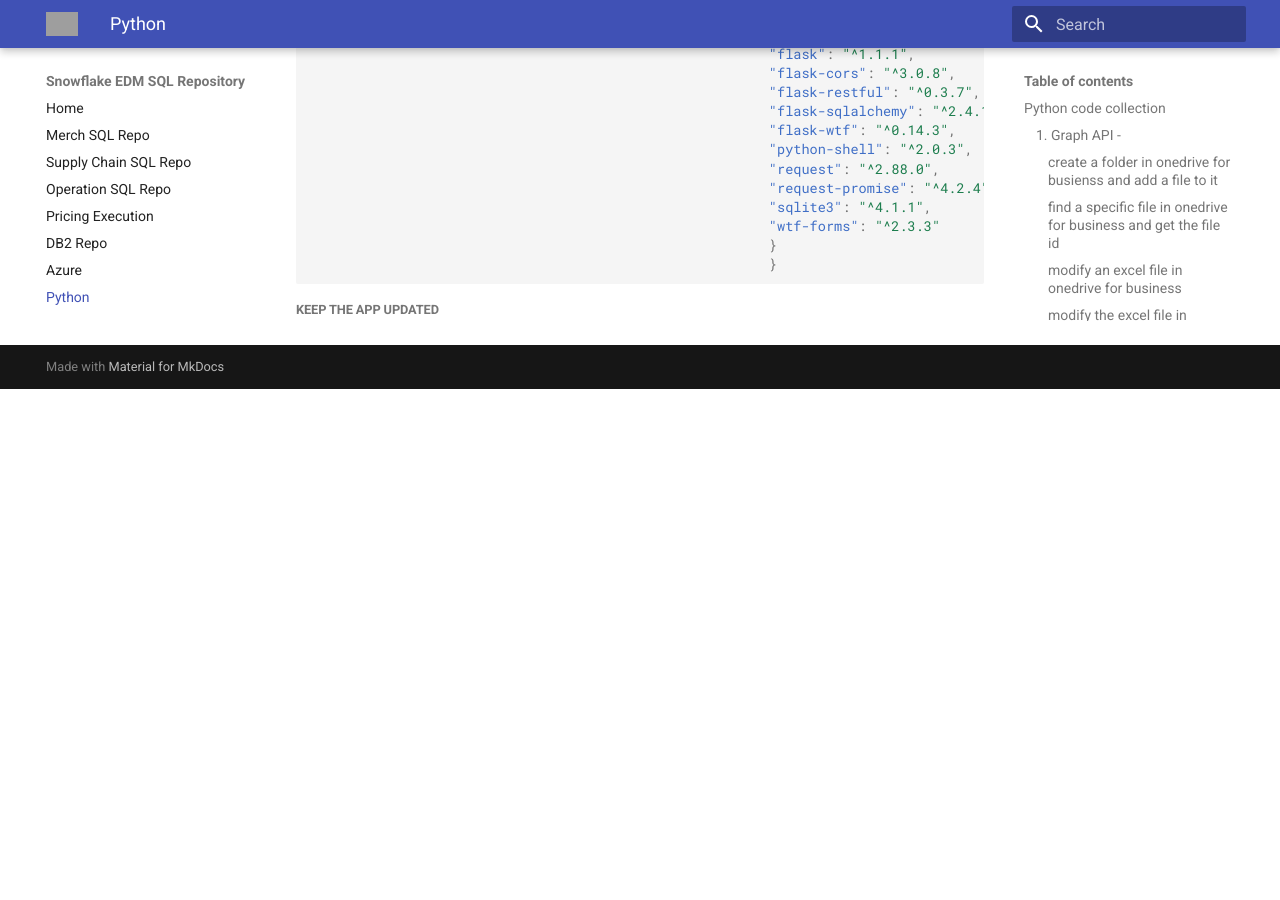
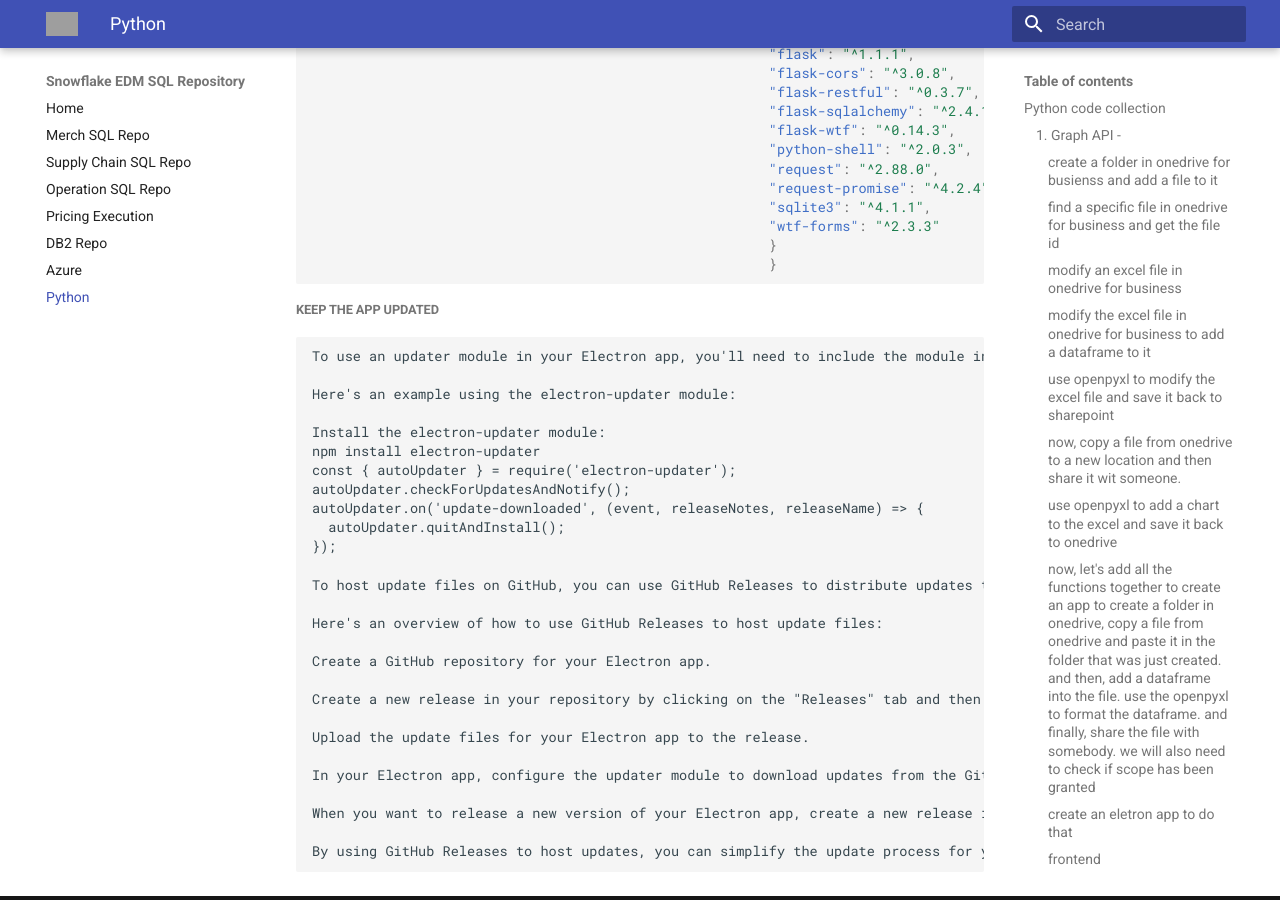
Before and after one commit to idahopotato1/sql_repo, an MkDocs documentation site: the page built from docs/python_code.md, in a window 1280 px wide and 900 px high, scrolled down 19006 px. Built offline with MkDocs 1.6.1 and Material for MkDocs 9.7.7, drawn with Linux system fonts in a browser that asks for light colours; before the commit the page ends 19395 px from its top, so only the background shows below that; grey boxes are pictures that could not be loaded.

Commit message:
add python code

```diff
--- a/docs/python_code.md
+++ b/docs/python_code.md
@@ -998,7 +998,8 @@ trap "kill $FLASK_PID" EXIT
                                                         }
 ~~~
 ##### keep the app updated
-<!-- To use an updater module in your Electron app, you'll need to include the module in your project and configure it to check for updates, download updates, and install them.
+~~~markdown
+To use an updater module in your Electron app, you'll need to include the module in your project and configure it to check for updates, download updates, and install them.
 
 Here's an example using the electron-updater module:
 
@@ -1025,4 +1026,4 @@ In your Electron app, configure the updater module to download updates from the
 When you want to release a new version of your Electron app, create a new release in GitHub with the updated files and the updater module will download and install the update for your users.
 
 By using GitHub Releases to host updates, you can simplify the update process for your Electron app and provide a reliable and easy-to-use distribution method for your users. This approach can be especially useful if you have a small user base or if you don't need the advanced features of a more complex update server.
--->
+~~~
```
Also changed, not shown: site/python_code/index.html, site/search/search_index.json, 1 other file.
